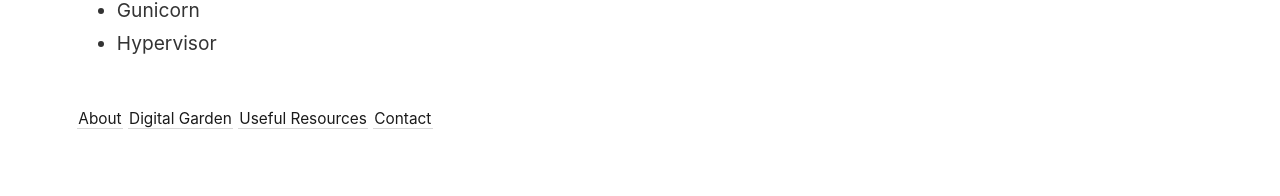
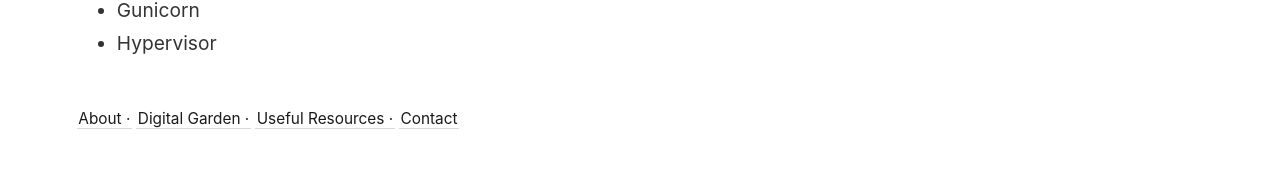
Before and after one commit to dhiraj-ydv/digitalgarden, a Jekyll site: the page built from _pages/about.md, in a window 1280 px wide. Shown: the part 1486-1682 px from the top of the page. Built offline with Jekyll 4.4.1, drawn with Linux system fonts in a browser that asks for light colours.

Commit message:
Update footer.html

```diff
--- a/_includes/footer.html
+++ b/_includes/footer.html
@@ -1 +1 @@
-<a class="internal-link" href="https://dhirajyadav.site/">About</a>&nbsp<a class="internal-link" href="https://dhirajyadav.site/garden">Digital Garden</a>&nbsp<a class="internal-link" href="https://dhirajyadav.site/useful_resources">Useful Resources</a>&nbsp<a class="internal-link" href="https://dhirajyadav.site/contact">Contact</a>
+<a class="internal-link" href="https://dhirajyadav.site/">About ·</a>&nbsp<a class="internal-link" href="https://dhirajyadav.site/garden">Digital Garden ·</a>&nbsp<a class="internal-link" href="https://dhirajyadav.site/useful_resources">Useful Resources ·</a>&nbsp<a class="internal-link" href="https://dhirajyadav.site/contact">Contact</a>
```
